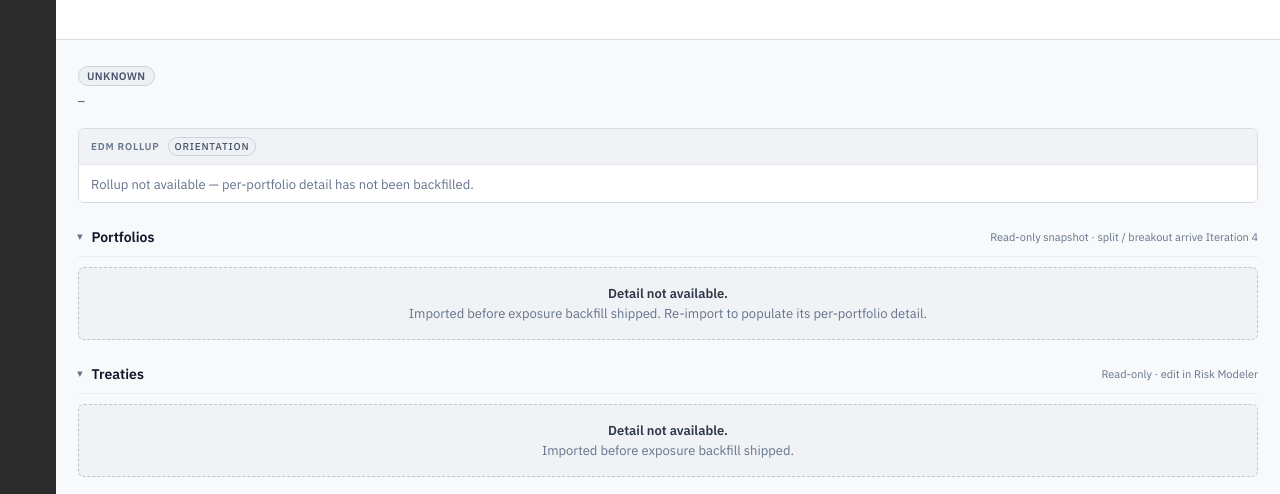
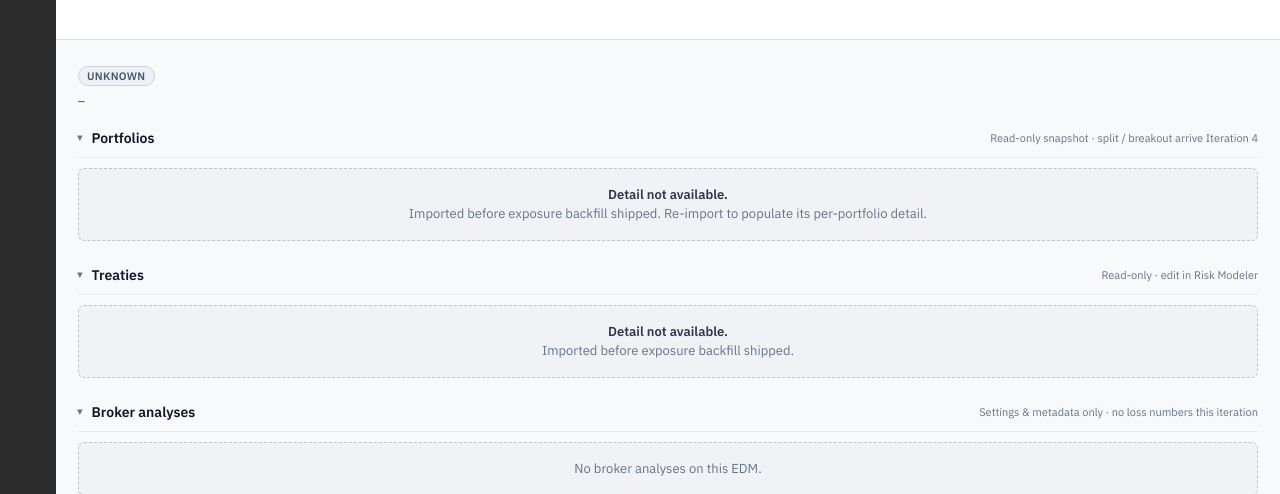
Before and after one commit to anilvenugopal/risk-workbench, a Python web app: template app/templates/pages/edm_detail.html in a window 1280 px wide. Shown: the part 44-538 px from the top of the page. Run offline with Jinja, Linux system fonts and the light colour scheme; the template is opened without the code that fills it, so the values that code supplies are empty.

Commit message:
Remove the EDM-level aggregate strip
8/4 D12: the aggregate counts double-count - the same locations appear
under wind and under severe convective storm. "I don't think that that
summary gives me much."

Removed: edm_aggregate_strip.html and its include, the .rollup CSS,
portfolio_service.aggregate_exposure + EdmAggregate, and
EdmDetail.aggregate.

Decision A3-a: the per-EDM aggregate line on the submission page's
package card renders the same double-counted location figure from the
same aggregate_exposure call, so it goes too. The expanded EDM member
row keeps the analysis counts and the Open EDM link.

Voids spec 004 US4 / FR-040 / FR-041 / FR-042 / FR-043, makes CR17
moot, and removes the last cross-portfolio currency union.

```diff
--- a/app/services/edm_service.py
+++ b/app/services/edm_service.py
@@ -33,7 +33,7 @@ from app.services.analysis_service import BrokerAnalysisGroup
 from app.services.errors import ConcurrencyConflict, NameCollisionError
 from app.services.name_check import CollisionCheck
 from app.services.package_service import SubmissionRef
-from app.services.portfolio_service import EdmAggregate, PortfolioRow
+from app.services.portfolio_service import PortfolioRow
 from app.services.treaty_service import TreatyRow
 from app.services.shared_drive import validate_selection
 from app.workers import dispatch
@@ -247,9 +247,6 @@ class EdmDetail:
     # US3 (FR-037): the RDM-grouped broker-analyses list. Listed here, never
     # attributed to a portfolio (8/4 D8).
     analyses: list[BrokerAnalysisGroup] = field(default_factory=list)
-    # US4 (FR-040/FR-042): the DERIVED quick-orientation rollup — None ⇒ no
-    # snapshot yet ⇒ the strip renders the pending state (FR-043).
-    aggregate: EdmAggregate | None = None
     # Treaties polish (2026-07-24): the deep link into Risk Modeler's OWN
     # treaties screen for this datasource — None when RISK_MODELER_BASE_URL is
     # not configured (the template falls back to the plain read-only note).
@@ -374,7 +371,6 @@ def get_edm_detail(edm_id: Any) -> EdmDetail | None:
                       or _analyses_backfill_running(eid)),
         treaties=treaties,
         analyses=analyses,
-        aggregate=portfolio_service.aggregate_exposure(portfolios),
         rm_treaties_url=_rm_treaties_url(row["name"]),
         import_error=(latest_import_error(eid) if row["status"] == ERROR
                       else None),
--- a/app/static/css/details.css
+++ b/app/static/css/details.css
@@ -1,7 +1,7 @@
 /* details.css — EDM/RDM detail pages (spec 004).
-   The unified .dtable expandable-comparison component (ui.md §1) + the rollup
-   strip, section chrome, drill-downs, and graceful states — shared by the
-   Portfolios / Treaties / Broker-analyses tables on BOTH detail pages.
+   The unified .dtable expandable-comparison component (ui.md §1) + section
+   chrome, drill-downs, and graceful states — shared by the Portfolios /
+   Treaties / Broker-analyses tables on BOTH detail pages.
    Token-only (Article 9); markup fixed by docs/ui_previews/edm_detail.html rev 7
    and rdm_detail.html rev 3. */
 
@@ -9,17 +9,6 @@
 .synced { display: inline-flex; align-items: center; gap: var(--space-1); color: var(--text-tertiary); }
 .synced__dot { width: 6px; height: 6px; border-radius: 50%; background: var(--c-green-500); }
 .synced__dot--warn { background: var(--c-amber-500); }
-
-/* ── compact 3-domain rollup (FR-040 / US4) — dense fact grid ────────────── */
-.rollup { border: 1px solid var(--border-default); border-radius: var(--radius-md); overflow: hidden; margin-bottom: var(--space-6); }
-.rollup__eyebrow { font-size: var(--fs-eyebrow); letter-spacing: var(--tracking-eyebrow); text-transform: uppercase; color: var(--text-tertiary); font-weight: var(--fw-semibold); padding: var(--space-2) var(--space-3); background: var(--surface-recessed); border-bottom: 1px solid var(--border-faint); display: flex; align-items: center; gap: var(--space-2); }
-.rollup__grid { display: grid; grid-template-columns: repeat(auto-fit, minmax(150px, 1fr)); gap: 1px; background: var(--border-faint); }
-.rollup__cell { background: var(--surface-panel); padding: var(--space-2) var(--space-3); min-width: 0; }
-.rollup__cell .k { display: block; font-size: var(--fs-eyebrow); letter-spacing: .05em; text-transform: uppercase; color: var(--text-tertiary); font-weight: var(--fw-semibold); }
-.rollup__cell .v { display: block; margin-top: 2px; font-size: var(--fs-label); font-weight: var(--fw-semibold); font-variant-numeric: tabular-nums; white-space: nowrap; overflow: hidden; text-overflow: ellipsis; }
-.rollup__cell .v small { font-weight: var(--fw-regular); color: var(--text-tertiary); }
-.rollup__cell--dom { background: var(--surface-recessed); }
-.rollup__cell--dom .k { color: var(--color-brand); font-weight: var(--fw-bold); }
 
 /* ── collapsible section (native <details>, default OPEN — ui.md §1.2) ───── */
 details.sec { margin-bottom: var(--space-6); }
--- a/app/static/css/packages.css
+++ b/app/static/css/packages.css
@@ -140,13 +140,7 @@
   margin: 2px 0 0; font-size: var(--fs-label); font-weight: var(--fw-medium);
   font-variant-numeric: tabular-nums;
 }
-/* per-EDM aggregate orientation line (spec 004 US4 — FR-041) */
-.member-agg {
-  font-size: var(--fs-caption); color: var(--text-secondary);
-  font-variant-numeric: tabular-nums;
-}
-.member-agg strong { color: var(--text-primary); font-weight: var(--fw-semibold); }
-.member-agg a, .member-detail a { color: var(--color-brand); font-weight: var(--fw-medium); }
+.member-detail a { color: var(--color-brand); font-weight: var(--fw-medium); }
 .member-row__name a:hover { text-decoration: underline; }
 
 /* ── status chips (import/delete lifecycle) ───────────────────────────────── */
--- a/app/templates/partials/edm_aggregate_strip.html
+++ /dev/null
@@ -1,65 +0,0 @@
-{# The compact 3-domain rollup strip (spec 004 US4 — FR-040/FR-042, matches
-   preview rev 7). Context: `edm` (edm_service.EdmDetail) — the exposure cells
-   come from the DERIVED edm.aggregate (portfolio_service.aggregate_exposure);
-   the two domain cells summarize edm.treaties (count + kinds) and edm.analyses
-   (N · M RDMs). Pending state (FR-043) when nothing is backfilled yet — never
-   an error. #}
-{%- macro num(v) -%}
-  {%- if v is none -%}<span class="na">&mdash;</span>{%- else -%}{{ '{:,.0f}'.format(v) }}{%- endif -%}
-{%- endmacro -%}
-{%- set agg = edm.aggregate -%}
-<div class="rollup">
-  <div class="rollup__eyebrow">EDM rollup
-    <span class="badge badge--neutral badge--sm">orientation</span>
-    {% if agg and agg.with_snapshot < agg.portfolio_count %}
-    <span class="badge badge--warning badge--sm"
-          title="{{ agg.portfolio_count - agg.with_snapshot }} portfolio(s) not yet backfilled — figures are partial">partial</span>
-    {% endif %}
-  </div>
-  {% if agg %}
-  <div class="rollup__grid">
-    <div class="rollup__cell"><span class="k">Portfolios</span>
-      <span class="v">{{ agg.portfolio_count }}</span></div>
-    <div class="rollup__cell"><span class="k">Locations</span>
-      <span class="v">{{ num(agg.locations) }}</span></div>
-    <div class="rollup__cell"><span class="k">Accounts / Policies</span>
-      <span class="v">{{ num(agg.accounts) }} / {{ num(agg.policies) }}</span></div>
-    <div class="rollup__cell"><span class="k">Perils</span>
-      <span class="v">{% if agg.perils %}{{ agg.perils | join(' · ') }}{% else %}<span class="na">&mdash;</span>{% endif %}</span></div>
-    <div class="rollup__cell"><span class="k">Lines of business</span>
-      <span class="v">{% if agg.lines_of_business %}{{ agg.lines_of_business[:2] | join(', ') }}{% if agg.lines_of_business|length > 2 %} <small>+{{ agg.lines_of_business|length - 2 }}</small>{% endif %}{% else %}<span class="na">&mdash;</span>{% endif %}</span></div>
-    <div class="rollup__cell"><span class="k">Geography</span>
-      <span class="v">
-        {%- if agg.states -%}
-          {{ agg.states[:3] | join(', ') }}{% if agg.states|length > 3 %} <small>+{{ agg.states|length - 3 }}</small>{% endif %}
-        {%- else -%}<span class="na">&mdash;</span>{%- endif -%}
-      </span></div>
-    <div class="rollup__cell"><span class="k">Currency</span>
-      <span class="v">{% if agg.currencies %}{{ agg.currencies[:3] | join(', ') }}{% if agg.currencies|length > 3 %} <small>+{{ agg.currencies|length - 3 }}</small>{% endif %}{% else %}<span class="na">&mdash;</span>{% endif %}</span></div>
-    <div class="rollup__cell rollup__cell--dom"><span class="k">Treaties</span>
-      <span class="v">{{ edm.treaties | length }}
-        {%- set kinds = edm.treaties | map(attribute='attributes') | select | map(attribute='treatyType', default=none) | select | unique | list %}
-        {% if kinds %} <small>{{ kinds[:3] | join(' · ') }}</small>{% endif %}</span></div>
-    {%- set analysis_total = edm.analyses | map(attribute='analyses') | map('length') | sum -%}
-    <div class="rollup__cell rollup__cell--dom"><span class="k">Broker analyses</span>
-      <span class="v">{{ analysis_total }}
-        <small>· {{ edm.analyses | length }} RDM{{ '' if edm.analyses|length == 1 else 's' }}</small></span></div>
-  </div>
-  {% else %}
-  <div class="rollup__grid">
-    <div class="rollup__cell" style="grid-column: 1 / -1;">
-      <span class="v" style="font-weight: var(--fw-regular); color: var(--text-tertiary);">
-        {%- if edm.detail_state == 'importing' -%}
-          Rollup appears within ~1 minute of the import finishing.
-        {%- elif edm.detail_state == 'pending' -%}
-          Rollup pending — exposure detail is being fetched from Risk Modeler.
-        {%- elif edm.detail_state == 'empty' -%}
-          No portfolios in this EDM — nothing to roll up.
-        {%- else -%}
-          Rollup not available — per-portfolio detail has not been backfilled.
-        {%- endif -%}
-      </span>
-    </div>
-  </div>
-  {% endif %}
-</div>
--- a/app/templates/partials/edm_detail_body.html
+++ b/app/templates/partials/edm_detail_body.html
@@ -1,9 +1,10 @@
-{# The whole EDM detail body (spec 004 US1–US4 — matches docs/ui_previews/
+{# The whole EDM detail body (spec 004 US1–US3 — matches docs/ui_previews/
    edm_detail.html rev 7 + ui.md §2): minimal header (FR-011 — NO cedant/LOB),
-   inline read-only per-portfolio table as the PRIMARY content, aggregate strip
-   (US4), treaties (US2), broker analyses (US3). Read-only — no create/edit/
-   split/filter control, no map (FR-014/FR-016); every unavailable state renders
-   gracefully (ui.md §5), never an error. #}
+   inline read-only per-portfolio table as the PRIMARY content, treaties (US2),
+   broker analyses (US3). The EDM-level aggregate strip is gone (8/4 D12 — its
+   counts double-count). Read-only — no create/edit/split/filter control, no map
+   (FR-014/FR-016); every unavailable state renders gracefully (ui.md §5),
+   never an error. #}
 {# Live body (package-card pattern): while the backfill head is in flight — or
    the import itself still is — the wrapper polls its own read-only render every
    3s and swaps itself, so the page updates on its own when the rwb job lands.
@@ -70,9 +71,6 @@
   {% include "partials/entity_recovery.html" %}
   {% endwith %}
   {% endif %}
-
-  {# ── compact 3-domain rollup strip (US4 — FR-040/FR-042/FR-043) ── #}
-  {% include "partials/edm_aggregate_strip.html" %}
 
   {# ── Portfolios (US1) — THE HEADLINE: inline, read-only, textual snapshot ── #}
   <details class="sec" open>
```
Also changed, not shown: app/services/package_sync_service.py (+4 -11 lines), app/services/portfolio_service.py (+2 -67 lines), app/templates/partials/member_row.html (+5 -20 lines), docs/FUNCTIONAL_REQUIREMENTS.md (+2 -2 lines), tests/unit/test_backfill_edm_detail.py (+1 -2 lines), tests/unit/test_edm_detail_rollup.py (deleted, +0 -113 lines).
